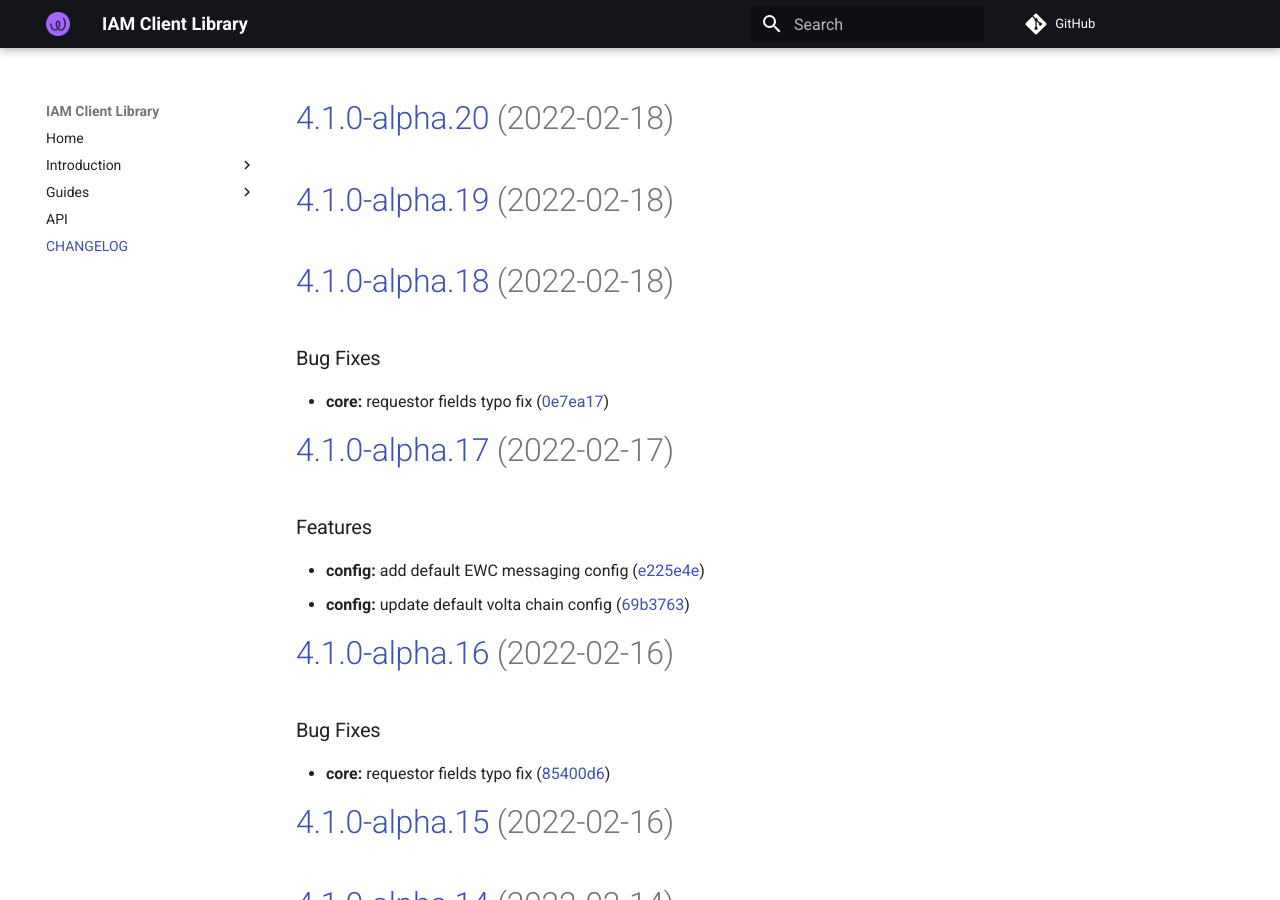
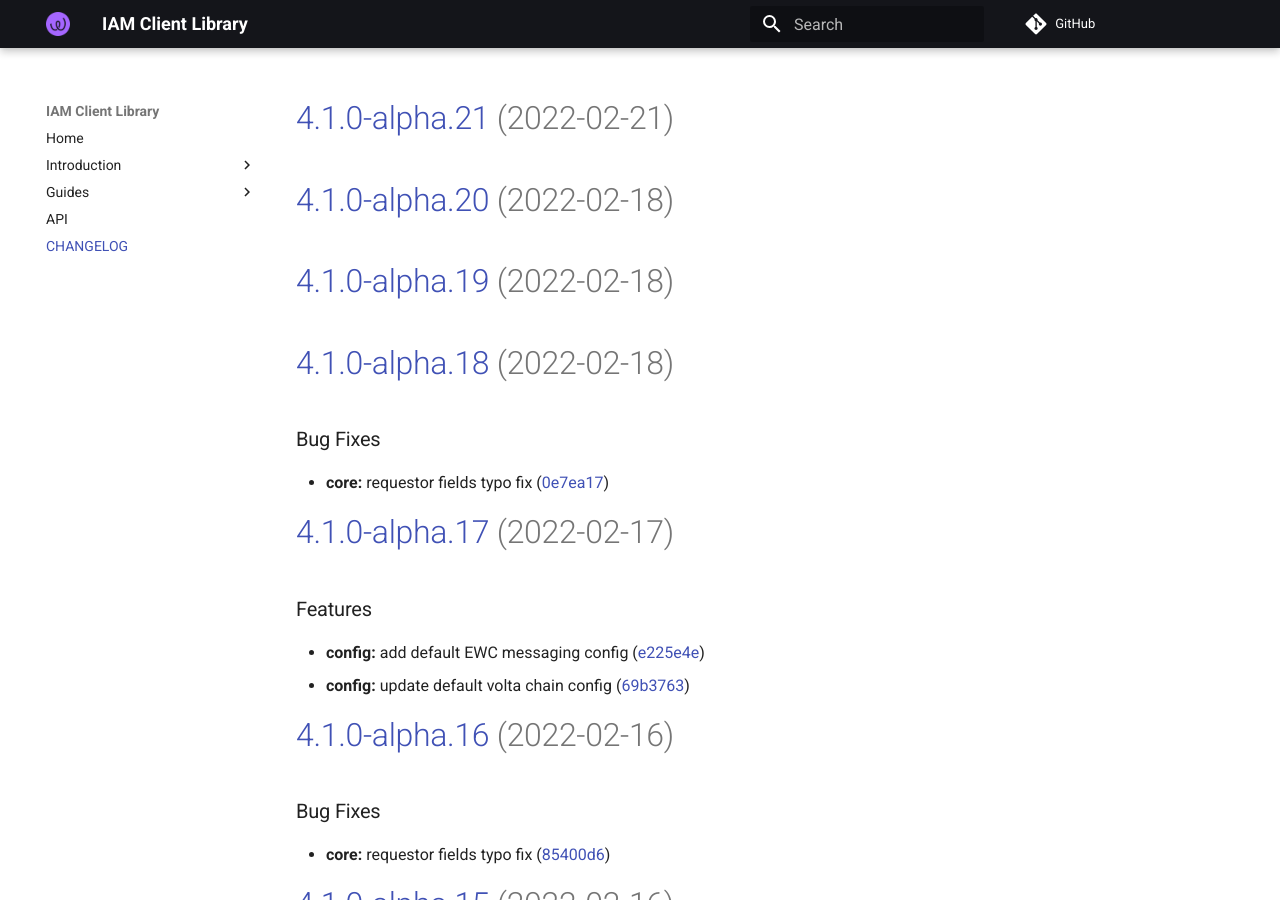
Before and after one commit to energywebfoundation/iam-client-lib, an MkDocs documentation site: the page built from docs/CHANGELOG.md, in a window 1280 px wide and 900 px high. Built offline with MkDocs 1.6.1 and Material for MkDocs 9.7.7, drawn with Linux system fonts in a browser that asks for light colours; comment, search, counter and statistics services are not loaded.

Commit message:
chore(release): 4.1.0-alpha.21 [skip ci]
# [4.1.0-alpha.21](https://github.com/energywebfoundation/iam-client-lib/compare/v4.1.0-alpha.20...v4.1.0-alpha.21) (2022-02-21)

```diff
--- a/docs/CHANGELOG.md
+++ b/docs/CHANGELOG.md
@@ -1,3 +1,5 @@
+# [4.1.0-alpha.21](https://github.com/energywebfoundation/iam-client-lib/compare/v4.1.0-alpha.20...v4.1.0-alpha.21) (2022-02-21)
+
 # [4.1.0-alpha.20](https://github.com/energywebfoundation/iam-client-lib/compare/v4.1.0-alpha.19...v4.1.0-alpha.20) (2022-02-18)
 
 # [4.1.0-alpha.19](https://github.com/energywebfoundation/iam-client-lib/compare/v4.1.0-alpha.18...v4.1.0-alpha.19) (2022-02-18)
--- a/package.json
+++ b/package.json
@@ -1,6 +1,6 @@
 {
   "name": "iam-client-lib",
-  "version": "4.1.0-alpha.20",
+  "version": "4.1.0-alpha.21",
   "description": "Library for Decentralized Identity and Access Management",
   "main": "dist/index.js",
   "module": "dist/index.esm.js",
```
